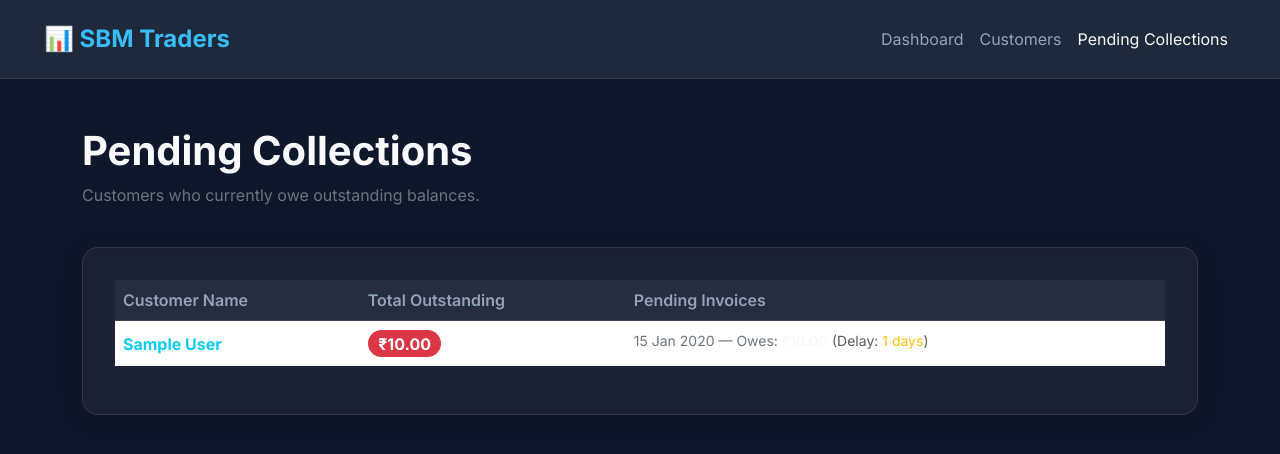
After one commit to divyansh070/sbm_traders_personal_page, a Django app: page /collections/ in a window 1280 px wide. The commit adds this page. Shown: the top 454 px of the page. Run offline with Django 5.2, Linux system fonts and the light colour scheme; tables that the repository leaves empty hold one stand-in row (values such as "Sample post").

Commit message:
Feature: Add Pending Collections dashboard page

```diff
--- a/dashboard_app/templates/dashboard/base.html
+++ b/dashboard_app/templates/dashboard/base.html
@@ -148,6 +148,9 @@
                     <li class="nav-item">
                         <a class="nav-link {% if request.resolver_match.view_name == 'dashboard:customer_list' %}active{% endif %}" href="{% url 'dashboard:customer_list' %}">Customers</a>
                     </li>
+                    <li class="nav-item">
+                        <a class="nav-link {% if request.resolver_match.view_name == 'dashboard:pending_collections' %}active{% endif %}" href="{% url 'dashboard:pending_collections' %}">Pending Collections</a>
+                    </li>
                 </ul>
             </div>
         </div>
--- /dev/null
+++ b/dashboard_app/templates/dashboard/pending_collections.html
@@ -0,0 +1,59 @@
+{% extends 'dashboard/base.html' %}
+
+{% block title %}Pending Collections - SBM Traders{% endblock %}
+
+{% block content %}
+<div class="row mb-4">
+    <div class="col-md-12">
+        <h1 class="fw-bold">Pending Collections</h1>
+        <p class="text-secondary">Customers who currently owe outstanding balances.</p>
+    </div>
+</div>
+
+<div class="row">
+    <div class="col-md-12">
+        <div class="glass-panel">
+            <div class="table-responsive">
+                <table class="table table-hover">
+                    <thead>
+                        <tr>
+                            <th>Customer Name</th>
+                            <th>Total Outstanding</th>
+                            <th>Pending Invoices</th>
+                        </tr>
+                    </thead>
+                    <tbody>
+                        {% for customer in customers %}
+                        <tr>
+                            <td class="align-middle">
+                                <a href="{% url 'dashboard:customer_detail' customer.id %}" class="fw-bold text-decoration-none text-info">
+                                    {{ customer.name }}
+                                </a>
+                            </td>
+                            <td class="align-middle">
+                                <span class="badge bg-danger fs-6 rounded-pill">₹{{ customer.total_outstanding|floatformat:2 }}</span>
+                            </td>
+                            <td>
+                                <ul class="list-unstyled mb-0">
+                                {% for inv in customer.pending_invoices %}
+                                    <li class="text-secondary small">
+                                        {% if inv.invoice_date %}{{ inv.invoice_date|date:"d M Y" }}{% else %}No Date{% endif %} &mdash;
+                                        Owes: <strong class="text-light">₹{{ inv.unused_amount|floatformat:2 }}</strong>
+                                        <span class="text-muted">(Delay: {% if inv.delay > 0 %}<span class="text-warning">{{ inv.delay }} days</span>{% else %}{{ inv.delay }} days{% endif %})</span>
+                                    </li>
+                                {% endfor %}
+                                </ul>
+                            </td>
+                        </tr>
+                        {% empty %}
+                        <tr>
+                            <td colspan="3" class="text-center text-secondary py-4">No outstanding balances found. Great job!</td>
+                        </tr>
+                        {% endfor %}
+                    </tbody>
+                </table>
+            </div>
+        </div>
+    </div>
+</div>
+{% endblock %}
--- a/dashboard_app/urls.py
+++ b/dashboard_app/urls.py
@@ -8,5 +8,6 @@ urlpatterns = [
     path('customers/', views.customer_list, name='customer_list'),
     path('customers/<int:customer_id>/', views.customer_detail, name='customer_detail'),
     path('customers/<int:customer_id>/update_settings/', views.update_customer_settings, name='update_customer_settings'),
+    path('collections/', views.pending_collections, name='pending_collections'),
     path('sync/', views.sync_database, name='sync_database'),
 ]
--- a/dashboard_app/views.py
+++ b/dashboard_app/views.py
@@ -38,6 +38,19 @@ def dashboard_overview(request):
         'top_customers': top_customers,
     }
     return render(request, 'dashboard/overview.html', context)
+
+def pending_collections(request):
+    customers = Customer.objects.annotate(
+        total_outstanding=Sum('payments__unused_amount')
+    ).filter(total_outstanding__gt=0).order_by('-total_outstanding')
+
+    for c in customers:
+        c.pending_invoices = c.payments.filter(unused_amount__gt=0).order_by('invoice_date')
+
+    context = {
+        'customers': customers
+    }
+    return render(request, 'dashboard/pending_collections.html', context)
 
 def customer_list(request):
     customers = list(Customer.objects.prefetch_related('payments'))
```
